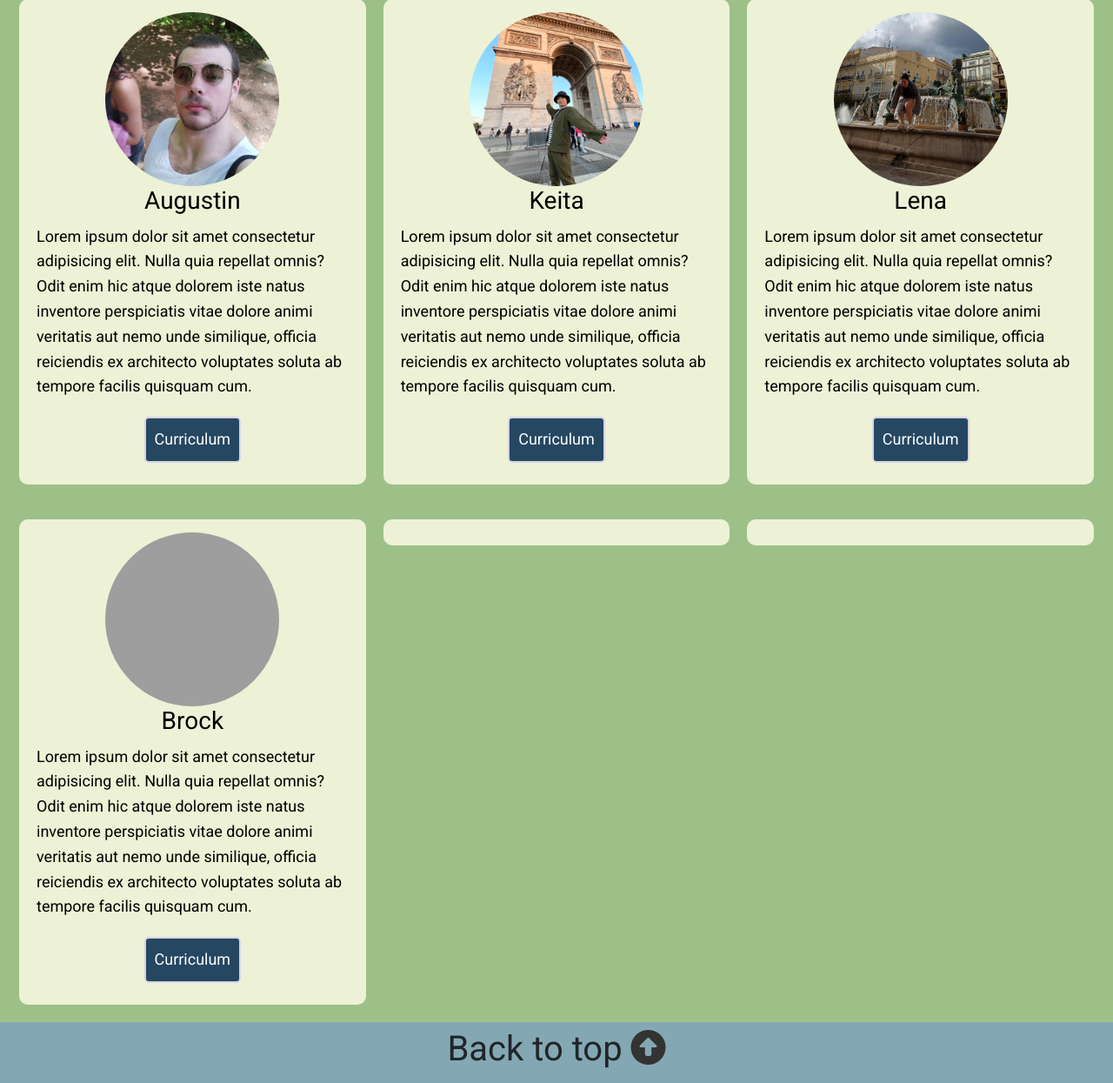
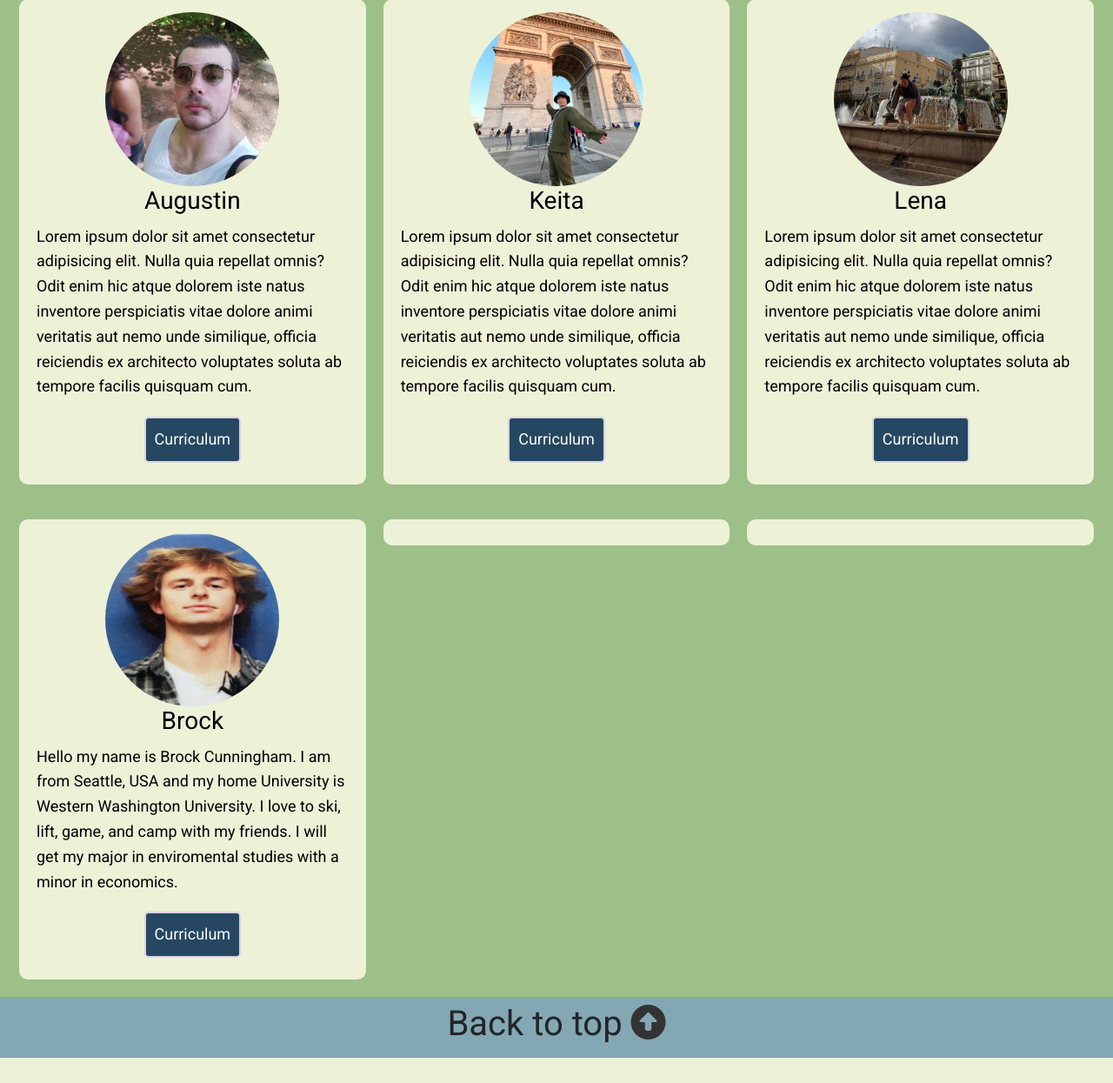
Before and after one commit to PederEP/Carbon_App, a Flask app: page / in a window 1280 px wide. Shown: the part 1371-2616 px from the top of the page at 87% size. After the commit the page ends 2587 px from the top, so only its background shows below. Run offline with Flask 2, Linux system fonts and the light colour scheme; some libraries are stand-ins or nearby versions; grey boxes are pictures that could not be loaded.

Commit message:
Update home.html

```diff
--- a/capp/templates/home.html
+++ b/capp/templates/home.html
@@ -138,12 +138,12 @@
   <div class="developers">
     <div class="box">
       <img
-      src="{{url_for('static', filename='icons/brock.png')}}"
+      src="{{url_for('static', filename='icons/Brocks_App.img.png')}}"
       width="200"
       height="200"
       alt=""style="border-radius: 50%; width:200px;">
       <h3>Brock</h3>
-      <p>  Lorem ipsum dolor sit amet consectetur adipisicing elit. Nulla quia repellat omnis? Odit enim hic atque dolorem iste natus inventore perspiciatis vitae dolore animi veritatis aut nemo unde similique, officia reiciendis ex architecto voluptates soluta ab tempore facilis quisquam cum.
+      <p>  Hello my name is Brock Cunningham. I am from Seattle, USA and my home University is Western Washington University. I love to ski, lift, game, and camp with my friends. I will get my major in enviromental studies with a minor in economics.
       </p>
       <div class="section_container_buttons_developers">
         <a class="btn_developers" href="#"  target="_blank">Curriculum</a>
```
